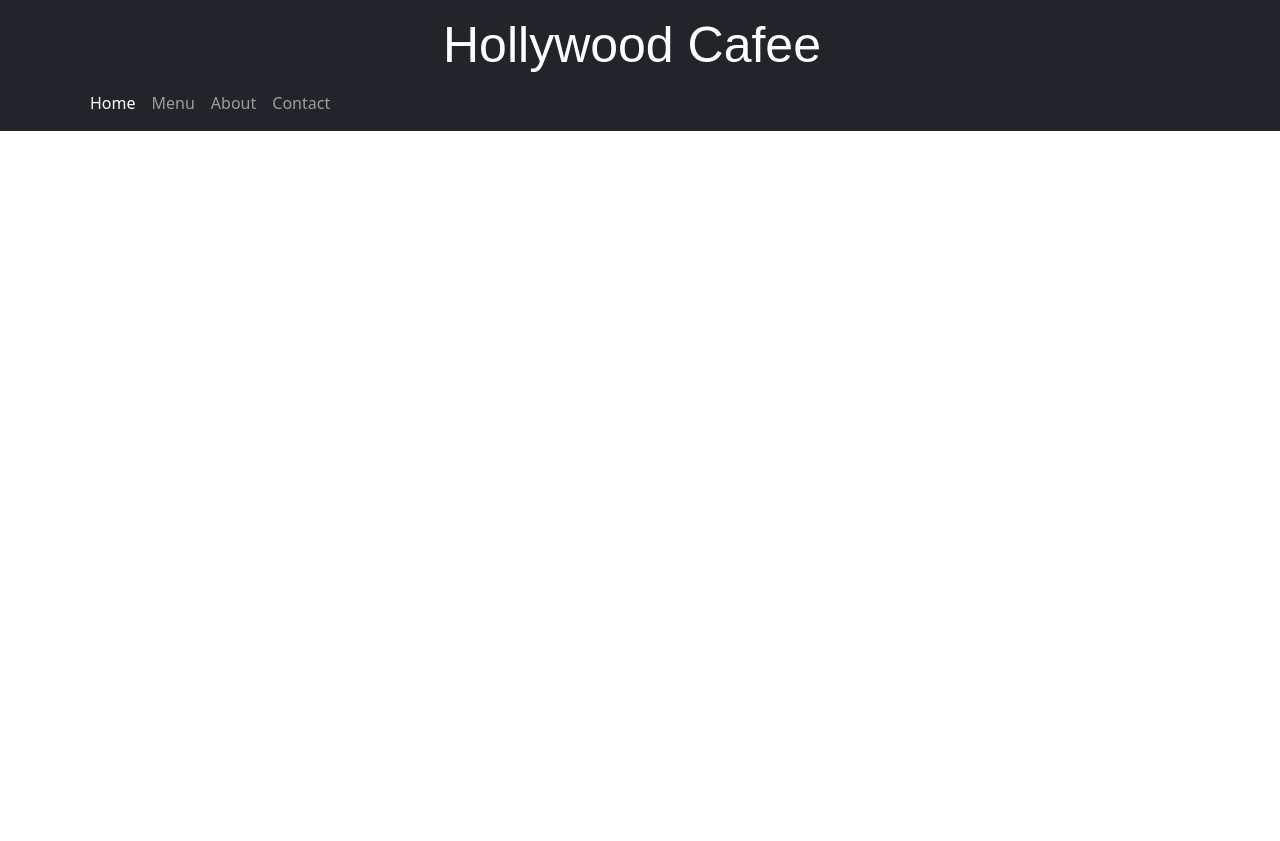
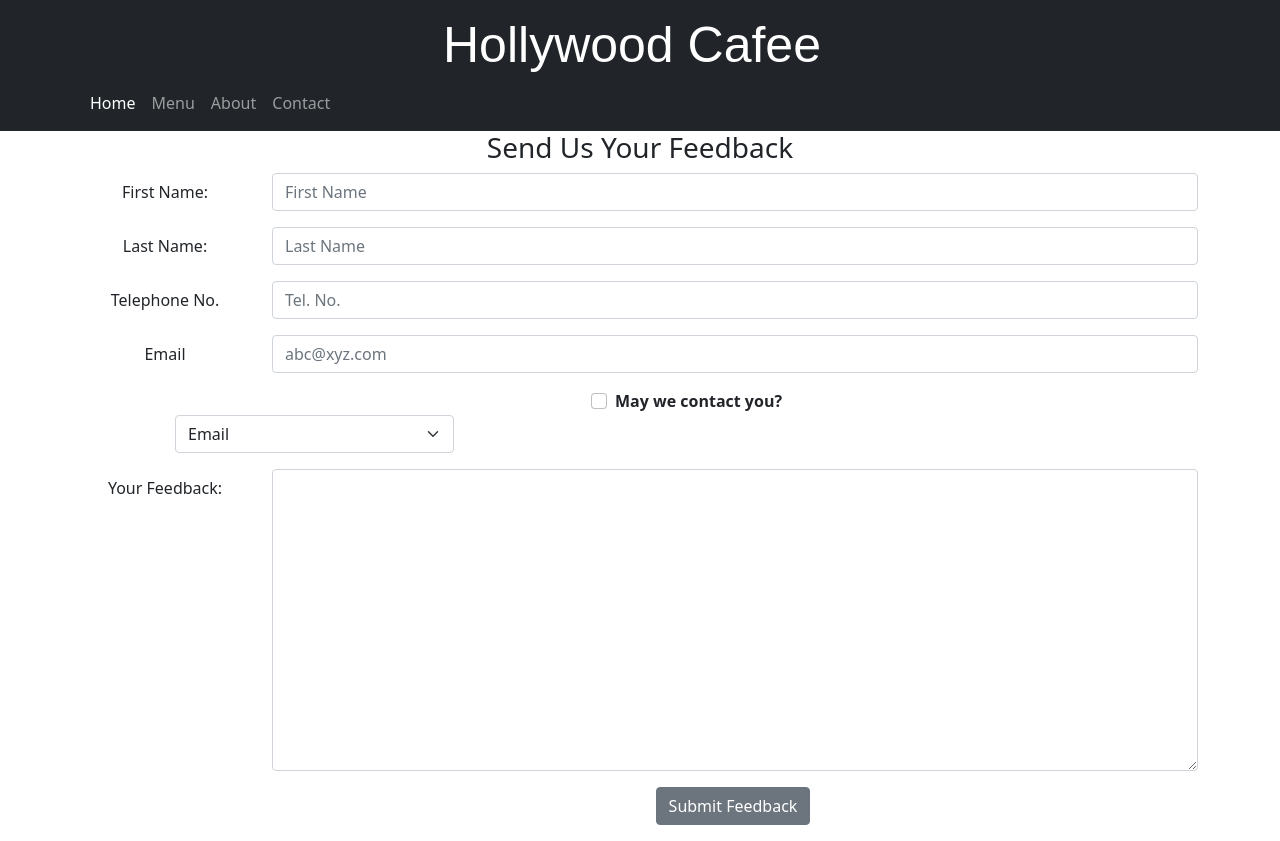
Before and after one commit to Samonto-Karmaker/Hollywood-Cafee, a React (Create React App) app: page /contact in a window 1280 px wide. Before the commit the page ends 800 px from the top, so only its background shows below. Built offline with nearby package versions, Linux system fonts and the light colour scheme.

Commit message:
Contact form UI

```diff
--- a/src/Components/body/Contact.js
+++ b/src/Components/body/Contact.js
@@ -1,10 +1,83 @@
 import React, {Component} from "react";
+import {Button, Form, FormGroup, Label, Input, Col} from "reactstrap"
 
 class Contact extends Component{
+
+    state = {
+        firstname: "",
+        lastname: "",
+        telnum: "",
+        email: "",
+        agree: false,
+        contactType: "Email",
+        message: ""
+    }
+
     render(){
         return(
-            <div>
-
+            <div className="container">
+                <div className="row row-content">
+                    <div className="col-12">
+                        <h3>Send Us Your Feedback</h3>
+                    </div>
+                    <div className="col-12">
+                        <Form>
+                            <FormGroup row>
+                                <Label htmlFor="firstname" md = {2}>First Name: </Label>
+                                <Col md = {10}>
+                                    <Input type="text" name="firstname" placeholder="First Name" value={this.state.firstname} />
+                                </Col>
+                            </FormGroup>
+                            <FormGroup row>
+                                <Label htmlFor="lastname" md = {2}>Last Name: </Label>
+                                <Col md = {10}>
+                                    <Input type="text" name="lastname" placeholder="Last Name" value={this.state.lastname} />
+                                </Col>
+                            </FormGroup>
+                            <FormGroup row>
+                                <Label htmlFor="telnum" md = {2}>Telephone No. </Label>
+                                <Col md = {10}>
+                                    <Input type="tel" name="telnum" placeholder="Tel. No." value={this.state.telnum} />
+                                </Col>
+                            </FormGroup>
+                            <FormGroup row>
+                                <Label htmlFor="email" md = {2}>Email </Label>
+                                <Col md = {10}>
+                                    <Input type="email" name="email" placeholder="abc@xyz.com" value={this.state.email} />
+                                </Col>
+                            </FormGroup>
+                            <FormGroup>
+                                <Col md= {{size: 15, offset: 1}}>
+                                    <FormGroup check>
+                                        <Label check>
+                                            <Input type = "checkbox" name="agree" checked={this.state.agree} />
+                                            <strong>May we contact you?</strong>
+                                        </Label>
+                                    </FormGroup>
+                                </Col>
+                                <Col md = {{size: 3, offset: 1}}>
+                                    <Input type="select" name="contactType" value={this.state.contactType}>
+                                        <option>Tel.</option>
+                                        <option>Email</option>
+                                    </Input>
+                                </Col>
+                            </FormGroup>
+                            <FormGroup row>
+                                <Label htmlFor="message" md = {2}>Your Feedback: </Label>
+                                <Col md = {10}>
+                                    <Input type="textarea" name="message" value={this.state.message} rows = "12"/>
+                                </Col>
+                            </FormGroup>
+                            <FormGroup>
+                                <Col md={{size: 10, offset: 2}}>
+                                    <Button type="submit" color="secondary">
+                                        Submit Feedback
+                                    </Button>
+                                </Col>
+                            </FormGroup>
+                        </Form>
+                    </div>
+                </div>
             </div>
         )
     }
```
